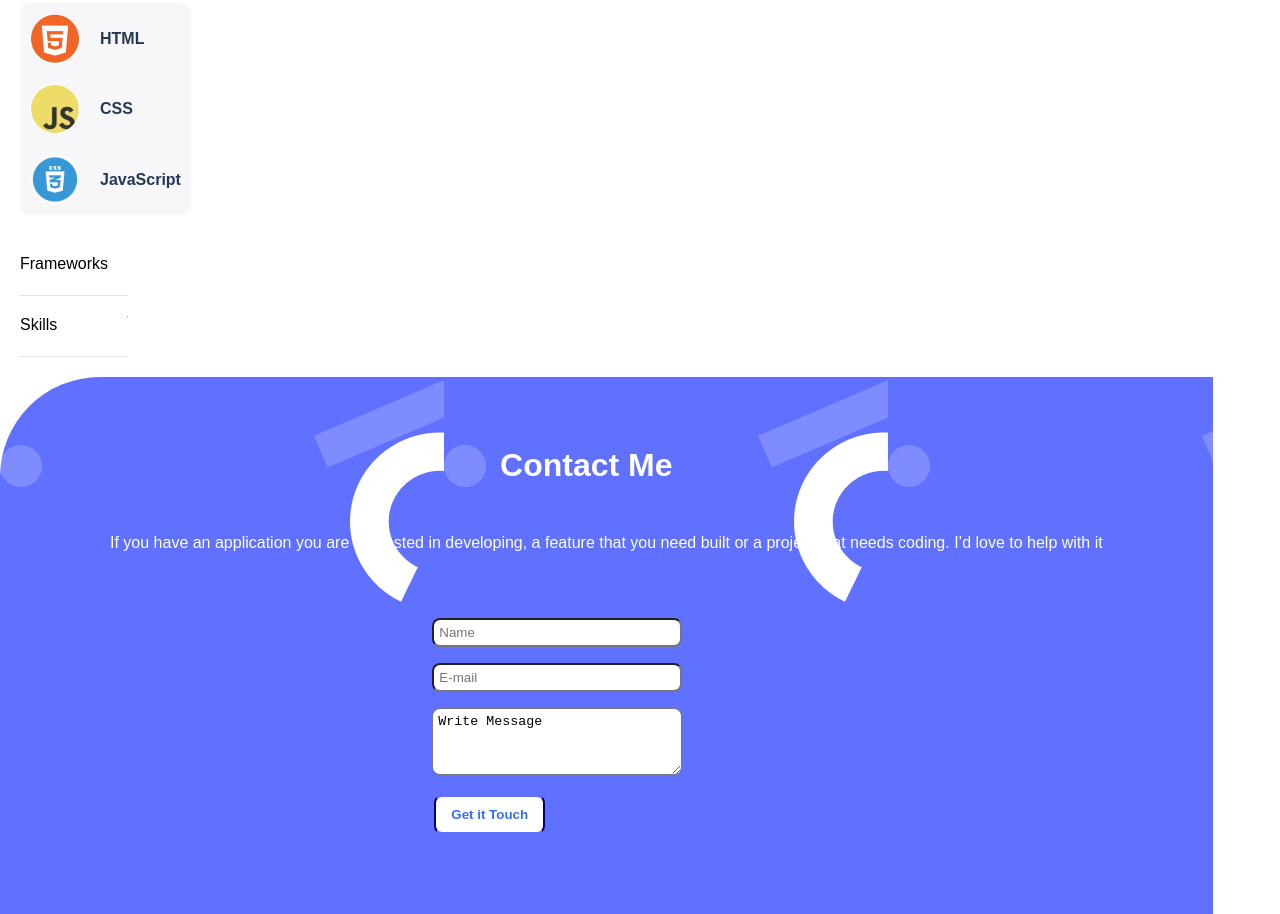
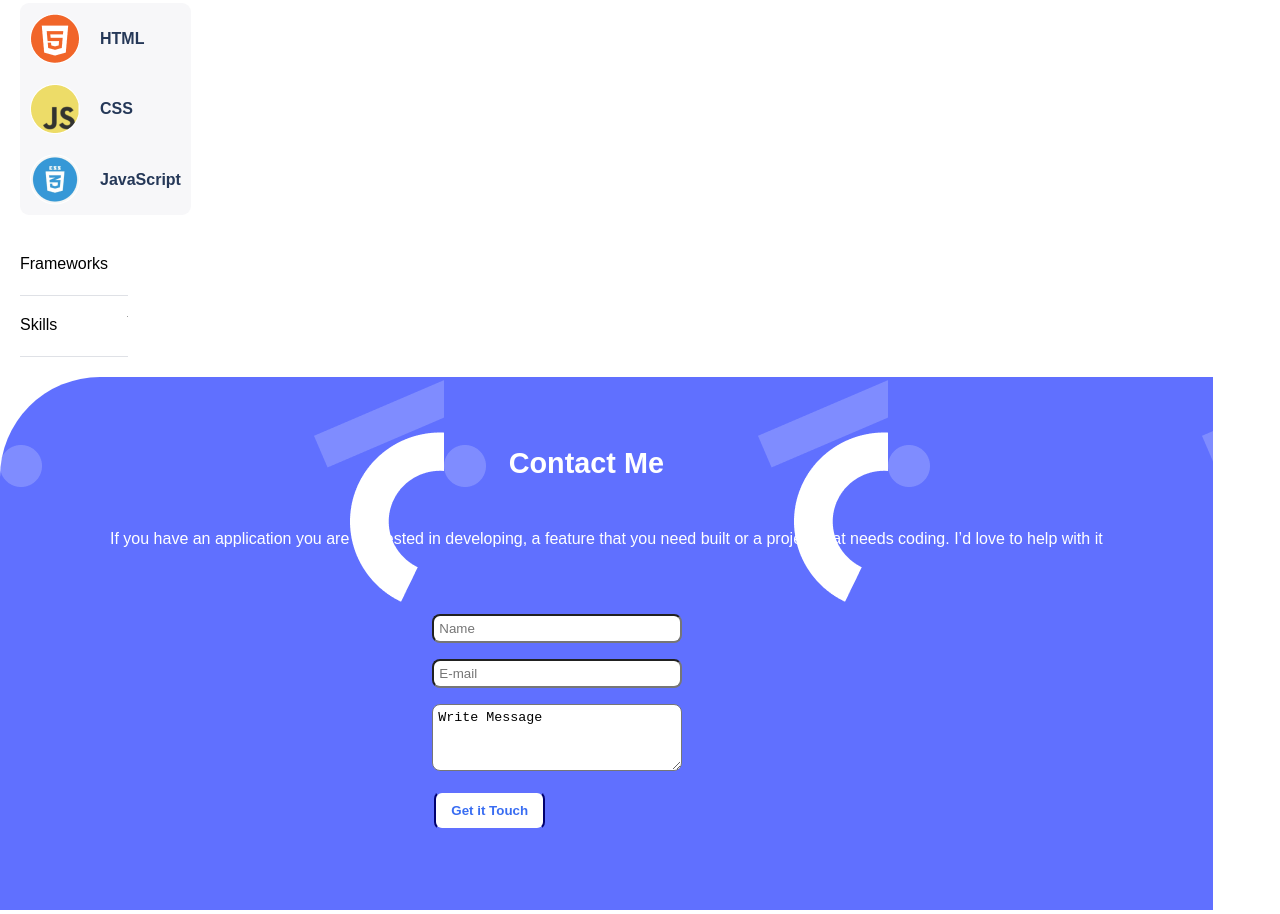
Before and after one commit to amklass11/my-portfolio, a website: page index.html in a window 1280 px wide. Shown: the part 3697-4611 px from the top of the page. Drawn offline with Linux system fonts and the light colour scheme; grey boxes are pictures that could not be loaded.

Commit message:
fix lint

```diff
--- a/index.html
+++ b/index.html
@@ -202,7 +202,7 @@
 	</div>
 	<div class="grid-container">
 		<div class="header">
-			<h1>Contact Me</h1>
+			<h2>Contact Me</h2>
 		</div>
 		<div>
 			<p id="para">If you have an application you are interested in developing, a feature that you need built or a project that needs coding. I’d love to help with it </p>
@@ -229,7 +229,5 @@
 
 		</div>
 
-
-	</div>
 </body>
 </html>
--- a/style.css
+++ b/style.css
@@ -307,6 +307,7 @@ button:focus {
   font-weight: 700;
   margin-right: 40px;
   color: white;
+  font-size: larger;
 }
 
 #para {
```
